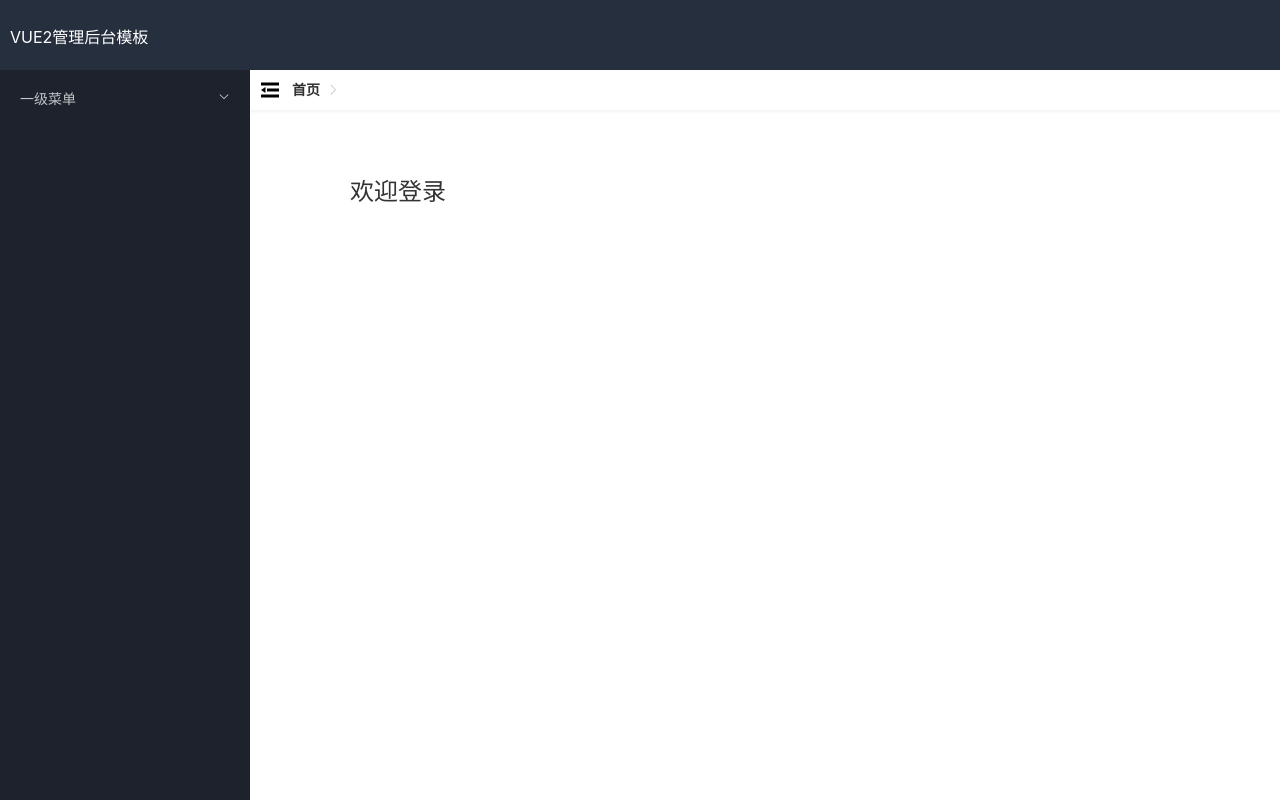
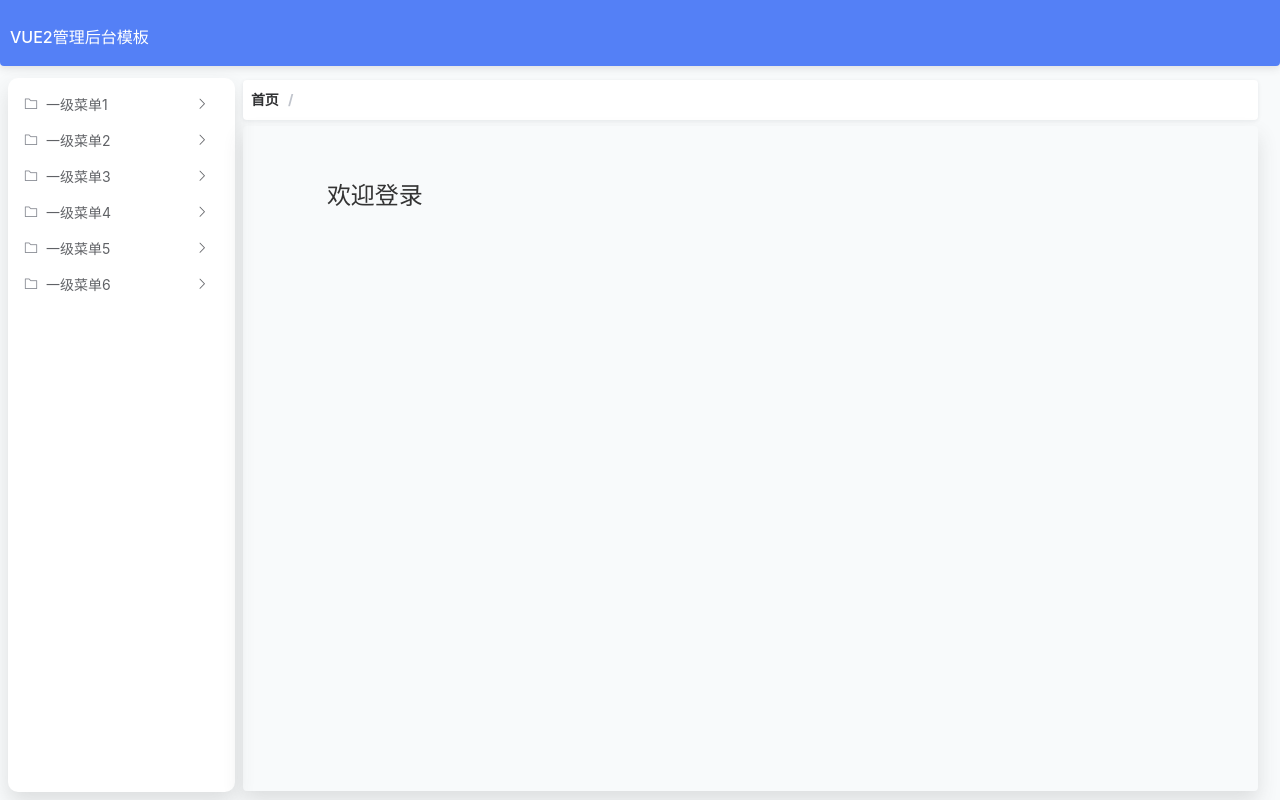
Before and after one commit to mengguagua/vue2-web, a Vue app: page / in a window 1280 px wide. Built offline with nearby package versions, Linux system fonts and the light colour scheme; what zj-port would draw is missing.

Commit message:
fix 增加两个后端样式款式

```diff
--- /dev/null
+++ b/src/App-old.vue
@@ -0,0 +1,209 @@
+<template>
+  <div id="app">
+    <Header></Header>
+    <div class="el-wrap-con">
+      <div class="slide-con" :style="`width: ${toggleSide ? '250px' : '66px'}`">
+        <el-scrollbar wrap-class="scrollbar-wrapper">
+          <el-menu :default-active="defaultActive" :router="true"  text-color="#c1c6c8" :collapse="!toggleSide">
+            <el-submenu v-for="(item, index) in leftMenuArray" :key="`s${index}`" :index="`${index}`">
+              <template slot="title">
+                <div v-if="!toggleSide">{{item.menuName.slice(0,1)}}</div>
+                <span>{{item.menuName}}</span>
+              </template>
+              <el-menu-item v-for="(item, cindex) in item.children" :index="item.menuUrl" :key="`c${cindex}`">{{item.menuName}}</el-menu-item>
+            </el-submenu>
+          </el-menu>
+        </el-scrollbar>
+      </div>
+      <div class="wrap-con" :style="`padding-left: ${toggleSide ? '250px' : '66px'}`">
+        <section class="content">
+          <el-breadcrumb separator-class="el-icon-arrow-right" :style="`left: ${toggleSide ? '250px' : '66px'}`">
+            <i :class="`home-ico ${toggleSide ? 'el-icon-s-fold': 'el-icon-s-unfold'}`" @click="handleSide"></i>
+            <el-breadcrumb-item :to="{ path: '/' }">首页</el-breadcrumb-item>
+            <el-breadcrumb-item>{{routeName}}</el-breadcrumb-item>
+          </el-breadcrumb>
+          <el-scrollbar wrap-class="scrollbar-wrapper">
+            <router-view></router-view>
+          </el-scrollbar>
+        </section>
+      </div>
+    </div>
+  </div>
+</template>
+
+<script>
+import Header from './components/Header';
+export default {
+  name: 'App',
+  components: {
+    Header
+  },
+  data() {
+    return {
+      leftMenu: {},
+      toggleSide: true,
+      leftMenuArray: [],
+      tempLeftMenuArray: [
+        {
+          menuName: '一级菜单',
+          menuUrl: '/registration',
+          children: [
+            { menuName: '二级菜单', menuUrl: '/registration/register' },
+          ]
+        },
+      ]
+    };
+  },
+  computed: {
+    defaultActive: function () {
+      return this.$route.path;
+    },
+    routeName: function () {
+      if (this.$route.query.breadParams) {
+        return this.$route.query.breadParams;
+      } else {
+        return this.$route.name;
+      }
+    },
+  },
+  methods: {
+    getMenuList() {
+      this.leftMenuArray = this.tempLeftMenuArray; // 临时目录
+      // this.Api.queryMenu().then(resp => {
+      //   if (resp.length) {
+      //     let leftMenu = [];
+      //     resp.forEach((item) => {
+      //       leftMenu.push(item);
+      //     });
+      //     this.leftMenuArray = leftMenu;
+      //   }
+      // });
+    },
+    handleSide() {
+      this.toggleSide = !this.toggleSide;
+    },
+  },
+  mounted: function () {
+    this.getMenuList(); // 获取菜单
+  },
+
+}
+</script>
+
+<style lang="less">
+body {
+  font-family: -apple-system, BlinkMacSystemFont, 'PingFang SC', 'Hiragino Sans GB', 'Microsoft Yahei', '微软雅黑', sans-serif;
+  /*修改表格紧凑度*/
+  .el-table .el-table__cell {
+    padding: 6px 0;
+  }
+  .el-table th.el-table__cell>.cell {
+    padding: 2px 8px;
+  }
+}
+#app {
+  width: 100%;
+  height: 100%;
+  overflow-x: hidden;
+  .grid-content {
+    padding: 10px 15px;
+    &.bg-greys{
+      font-size: 14px;
+      font-weight: bold;
+      background: #fafafa;
+      border: 1px solid #e6ebf5;
+    }
+    .el-select,
+    .el-date-editor--datetimerange{
+      width: 100%;
+    }
+  }
+  .el-wrap-con {
+    position: relative;
+    height: calc(100% - 70px) !important;;
+    min-height: calc(100vh - 70px) !important;
+    .el-menu-vertical {
+      &:not(.el-menu--collapse) {
+        width: 250px;
+        /*min-height: 400px;*/
+      }
+    }
+    .home-ico {
+      float: left;
+      margin-right: 10px;
+      font-size: 24px;
+      cursor: pointer;
+    }
+    .slide-con {
+      position: absolute;
+      top: 0;
+      left: 0;
+      width: 250px;
+      height: 100%;
+      background: #1e222d;
+      z-index: 999;
+      transition: all 0.3s;
+      .el-scrollbar {
+        height: 100%;
+      }
+      .scrollbar-wrapper {
+        overflow-x: hidden !important;
+      }
+      .el-menu {
+        border-right: none;
+        .el-submenu__title{
+          background: #1e222d !important;
+        }
+        .el-submenu__title i {
+          color: #eee;
+        }
+      }
+    }
+    .wrap-con {
+      position: relative;
+      width: 100%;
+      height: 100%;
+      padding: 40px 0 0 250px;
+      transition: all 0.3s;
+      .content {
+        height: 100%;
+        padding: 12px 20px;
+        width: calc(100vw - 280px - 0.5vw);
+        .el-scrollbar {
+          height: 100%;
+          .el-scrollbar__wrap {
+            overflow-x: hidden;
+            .el-scrollbar__view {
+              padding: 10px 0 10px;
+            }
+          }
+        }
+        .el-breadcrumb {
+          position: absolute;
+          top: 0;
+          left: 250px;
+          width: 100%;
+          background: #fff;
+          padding: 8px;
+          line-height: 24px;
+          box-shadow: 0 1px 4px rgba(0, 21, 41, 0.08);
+          transition: all 0.3s;
+        }
+      }
+    }
+  }
+}
+</style>
+<style scoped>
+/deep/ .el-submenu .el-menu {
+  background: #262f3e !important;
+}
+/deep/ .el-menu-item.is-active {
+  color: #fff;
+  background: rgba(46,110,246,0.9);
+}
+/deep/ .el-menu-item:hover {
+  color: #fff;
+  background: #1e222d;
+}
+</style>
--- a/src/App.vue
+++ b/src/App.vue
@@ -1,24 +1,26 @@
 <template>
   <div id="app">
-    <Header></Header>
+    <HeaderBlue class="header-all"></HeaderBlue>
     <div class="el-wrap-con">
-      <div class="slide-con" :style="`width: ${toggleSide ? '250px' : '66px'}`">
-        <el-scrollbar wrap-class="scrollbar-wrapper">
-          <el-menu :default-active="defaultActive" :router="true"  text-color="#c1c6c8" :collapse="!toggleSide">
-            <el-submenu v-for="(item, index) in leftMenuArray" :key="`s${index}`" :index="`${index}`">
-              <template slot="title">
-                <div v-if="!toggleSide">{{item.menuName.slice(0,1)}}</div>
-                <span>{{item.menuName}}</span>
-              </template>
-              <el-menu-item v-for="(item, cindex) in item.children" :index="item.menuUrl" :key="`c${cindex}`">{{item.menuName}}</el-menu-item>
-            </el-submenu>
-          </el-menu>
-        </el-scrollbar>
+      <div class="container">
+        <div class="menu">
+          <ul class="menu-list">
+            <li class="menu-item" v-for="(item, index) in tempLeftMenuArray">
+              <button class="menu-button"><i class="el-icon-folder menu-icon"></i>{{item.menuName}}<i class="el-icon-arrow-right arrow"></i></button>
+              <ul class="menu-sub-list">
+                <li class="menu-item">
+                  <button class="menu-button" v-for="(ret, rIndex) in item.children" @click="goUrl(ret)">
+                    <i class="el-icon-tickets"></i>{{ret.menuName}}
+                  </button>
+                </li>
+              </ul>
+            </li>
+          </ul>
+        </div>
       </div>
-      <div class="wrap-con" :style="`padding-left: ${toggleSide ? '250px' : '66px'}`">
+      <div class="wrap-con">
         <section class="content">
-          <el-breadcrumb separator-class="el-icon-arrow-right" :style="`left: ${toggleSide ? '250px' : '66px'}`">
-            <i :class="`home-ico ${toggleSide ? 'el-icon-s-fold': 'el-icon-s-unfold'}`" @click="handleSide"></i>
+          <el-breadcrumb>
             <el-breadcrumb-item :to="{ path: '/' }">首页</el-breadcrumb-item>
             <el-breadcrumb-item>{{routeName}}</el-breadcrumb-item>
           </el-breadcrumb>
@@ -33,6 +35,7 @@
 
 <script>
 import Header from './components/Header';
+// feather.replace()
 export default {
   name: 'App',
   components: {
@@ -45,19 +48,55 @@ export default {
       leftMenuArray: [],
       tempLeftMenuArray: [
         {
-          menuName: '一级菜单',
+          menuName: '一级菜单1',
           menuUrl: '/registration',
           children: [
-            { menuName: '二级菜单', menuUrl: '/registration/register' },
+            { menuName: '二级菜单1', menuUrl: '/registration/register' },
+            { menuName: '二级菜单2', menuUrl: '/registration/register' },
+            { menuName: '二级菜单3', menuUrl: '/registration/register' },
+          ]
+        },
+        {
+          menuName: '一级菜单2',
+          menuUrl: '/registration',
+          children: [
+            { menuName: '二级菜单4', menuUrl: '/registration/register' },
+            { menuName: '二级菜单5', menuUrl: '/registration/register' },
+            { menuName: '二级菜单6', menuUrl: '/registration/register' },
+          ]
+        },
+        {
+          menuName: '一级菜单3',
+          menuUrl: '/registration',
+          children: [
+            { menuName: '二级菜单4', menuUrl: '/registration/register' },
+          ]
+        },
+        {
+          menuName: '一级菜单4',
+          menuUrl: '/registration',
+          children: [
+            { menuName: '二级菜单4', menuUrl: '/registration/register' },
+          ]
+        },
+        {
+          menuName: '一级菜单5',
+          menuUrl: '/registration',
+          children: [
+            { menuName: '二级菜单4', menuUrl: '/registration/register' },
+          ]
+        },
+        {
+          menuName: '一级菜单6',
+          menuUrl: '/registration',
+          children: [
+            { menuName: '二级菜单4', menuUrl: '/registration/register' },
           ]
         },
       ]
     };
   },
   computed: {
-    defaultActive: function () {
-      return this.$route.path;
-    },
     routeName: function () {
       if (this.$route.query.breadParams) {
         return this.$route.query.breadParams;
@@ -79,8 +118,8 @@ export default {
       //   }
       // });
     },
-    handleSide() {
-      this.toggleSide = !this.toggleSide;
+    goUrl(ret) {
+      this.$router.push(ret.menuUrl);
     },
   },
   mounted: function () {
@@ -91,20 +130,124 @@ export default {
 </script>
 
 <style lang="less">
+*,
+*:after,
+*:before {
+  box-sizing: border-box;
+}
+:root {
+  --color-bg-primary: #d0d6df;
+  --color-bg-primary-offset: #f1f3f7;
+  --color-bg-secondary: #fff;
+  --color-text-primary: #3a3c42;
+  --color-text-primary-offset: #898c94;
+  --color-orange: #dc9960;
+  --color-green: #1eb8b1;
+  --color-purple: #657cc4;
+  --color-black: var(--color-text-primary);
+  --color-red: #d92027;
+}
+.menu {
+  display: flex;
+  flex-direction: column;
+  background-color: var(--color-bg-secondary);
+  border-radius: 10px;
+  box-shadow: 0 10px 20px rgba(#404040, 0.15);
+  height: 100%;
+  font-size: 14px;
+  i {
+    margin-right: 8px;
+  }
+}
+.menu-list {
+  margin: 0;
+  display: block;
+  width: 100%;
+  padding: 8px;
+  list-style-type: none;
+  & + .menu-list {
+    border-top: 1px solid #ddd;
+  }
+}
+.menu-sub-list {
+  display: none;
+  padding: 8px;
+  background-color: var(--color-bg-secondary);
+  border-radius: 10px;
+  box-shadow: 0 10px 20px rgba(#404040, 0.15);
+  position: absolute;
+  left: 100%;
+  right: 0;
+  z-index: 100;
+  width: 100%;
+  top: 0;
+  flex-direction: column;
+  list-style-type: none;
+  &:hover {
+    display: flex;
+  }
+}
+.menu-item {
+  position: relative;
+}
+.menu-button {
+  font: inherit;
+  border: 0;
+  padding: 8px 8px;
+  padding-right: 36px;
+  width: 100%;
+  border-radius: 8px;
+  text-align: left;
+  display: flex;
+  align-items: center;
+  position: relative;
+  background-color: var(--color-bg-secondary);
+  color: #606266;
+  &:hover {
+    background-color: var(--color-bg-primary-offset);
+    color: #333;
+    & + .menu-sub-list {
+      display: flex;
+    }
+    .menu-icon {
+      color: var(--color-text-primary);
+    }
+  }
+  .menu-icon {
+    color: var(--color-text-primary-offset);
+  }
+}
+.container {
+  margin: 8px;
+  width: 280px;
+  height: calc(100vh - 86px);
+  //height: 800px;
+}
+.arrow {
+  position: absolute;
+  right: 10px;
+}
+
 body {
   font-family: -apple-system, BlinkMacSystemFont, 'PingFang SC', 'Hiragino Sans GB', 'Microsoft Yahei', '微软雅黑', sans-serif;
   /*修改表格紧凑度*/
   .el-table .el-table__cell {
-    padding: 6px 0;
+    padding: 8px 0;
   }
   .el-table th.el-table__cell>.cell {
-    padding: 2px 8px;
+    padding: 0px 8px;
   }
+  background: #f8fafb;
 }
 #app {
   width: 100%;
   height: 100%;
   overflow-x: hidden;
+  .header-all {
+    //margin: 0px 8px;
+    border-radius: 0 0 4px 4px;
+    box-shadow: 0 2px 8px rgba(#404040, 0.15);
+  }
   .grid-content {
     padding: 10px 15px;
     &.bg-greys{
@@ -120,57 +263,25 @@ body {
   }
   .el-wrap-con {
     position: relative;
-    height: calc(100% - 70px) !important;;
-    min-height: calc(100vh - 70px) !important;
-    .el-menu-vertical {
-      &:not(.el-menu--collapse) {
-        width: 250px;
-        /*min-height: 400px;*/
-      }
-    }
-    .home-ico {
-      float: left;
-      margin-right: 10px;
-      font-size: 24px;
-      cursor: pointer;
-    }
-    .slide-con {
-      position: absolute;
-      top: 0;
-      left: 0;
-      width: 250px;
-      height: 100%;
-      background: #1e222d;
-      z-index: 999;
-      transition: all 0.3s;
-      .el-scrollbar {
-        height: 100%;
-      }
-      .scrollbar-wrapper {
-        overflow-x: hidden !important;
-      }
-      .el-menu {
-        border-right: none;
-        .el-submenu__title{
-          background: #1e222d !important;
-        }
-        .el-submenu__title i {
-          color: #eee;
-        }
-      }
-    }
+    height: calc(100% - 86px) !important;;
+    min-height: calc(100vh - 86px) !important;
+    display: flex;
     .wrap-con {
       position: relative;
       width: 100%;
       height: 100%;
-      padding: 40px 0 0 250px;
       transition: all 0.3s;
       .content {
         height: 100%;
-        padding: 12px 20px;
-        width: calc(100vw - 280px - 0.5vw);
+        //width: calc(100vw - 280px - 0.5vw);
         .el-scrollbar {
           height: 100%;
+          margin-top: 56px;
+          box-shadow: 0 10px 20px rgba(#404040, 0.15);
+          width: calc(100vw - 265px);
+          min-height: calc(100vh - 135px);
+          border-radius: 4px;
+          padding: 0px 4px;
           .el-scrollbar__wrap {
             overflow-x: hidden;
             .el-scrollbar__view {
@@ -180,30 +291,31 @@ body {
         }
         .el-breadcrumb {
           position: absolute;
-          top: 0;
-          left: 250px;
-          width: 100%;
+          top: 10px;
+          //width: 100%;
           background: #fff;
           padding: 8px;
           line-height: 24px;
           box-shadow: 0 1px 4px rgba(0, 21, 41, 0.08);
           transition: all 0.3s;
+          border-radius: 4px;
+          width: calc(100vw - 265px);
         }
       }
     }
   }
 }
 </style>
-<style scoped>
-/deep/ .el-submenu .el-menu {
-  background: #262f3e !important;
+
+
+<style>
+.el-breadcrumb__inner a, .el-breadcrumb__inner.is-link {
+  font-weight: 500;
 }
-/deep/ .el-menu-item.is-active {
-  color: #fff;
-  background: rgba(46,110,246,0.9);
+.el-breadcrumb__separator {
+  font-weight: 500;
 }
-/deep/ .el-menu-item:hover {
-  color: #fff;
-  background: #1e222d;
+.el-button--small {
+  padding: 7px 12px;
 }
 </style>
--- /dev/null
+++ b/src/components/HeaderBlue.vue
@@ -0,0 +1,50 @@
+<!-- 头部 -->
+<template lang="pug">
+section.head
+  div.nav
+    div.logo
+      span.title VUE2管理后台模板
+</template>
+
+<script>
+export default {
+  name: 'Header',
+  data() {
+    return {
+      user: {}
+    };
+  },
+  mounted: function() {
+    // this.Api.queryUserInfo().then(resp => {
+    //   this.user = resp || {};
+    // });
+  },
+  computed: {
+  },
+  methods: {
+  }
+};
+</script>
+
+<style lang="less" scoped>
+.head {
+  position: relative;
+  z-index: 99;
+  height: 66px;
+  overflow: hidden;
+  margin-bottom: 4px;
+  .nav {
+    height: 70px;
+    background: #5480f6;
+    //background: linear-gradient(to right,#5480f6, #5490f6);
+    .logo {
+      padding: 24px 0 0 10px;
+      .title {
+        color: #fff;
+        //opacity: 0.8;
+        font-weight: 500;
+      }
+    }
+  }
+}
+</style>
--- /dev/null
+++ b/src/components/HeaderLight.vue
@@ -0,0 +1,49 @@
+<!-- 头部 -->
+<template lang="pug">
+section.head
+  div.nav
+    div.logo
+      span.title VUE2管理后台模板
+</template>
+
+<script>
+export default {
+  name: 'Header',
+  data() {
+    return {
+      user: {}
+    };
+  },
+  mounted: function() {
+    // this.Api.queryUserInfo().then(resp => {
+    //   this.user = resp || {};
+    // });
+  },
+  computed: {
+  },
+  methods: {
+  }
+};
+</script>
+
+<style lang="less" scoped>
+.head {
+  position: relative;
+  z-index: 99;
+  height: 66px;
+  overflow: hidden;
+  margin-bottom: 4px;
+  .nav {
+    height: 70px;
+    background: #fff;
+    .logo {
+      padding: 24px 0 0 10px;
+      .title {
+        color: #262f3e;
+        opacity: 0.8;
+        font-weight: 500;
+      }
+    }
+  }
+}
+</style>
```
